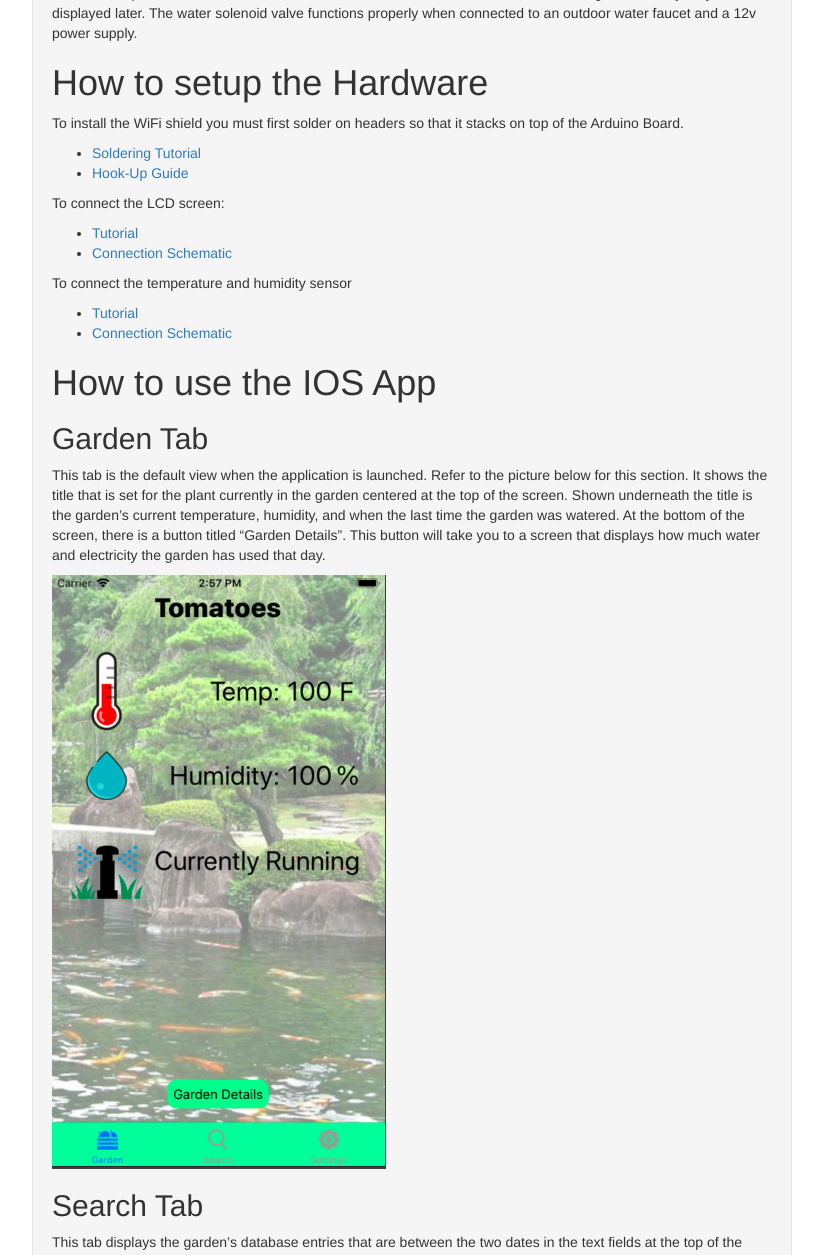
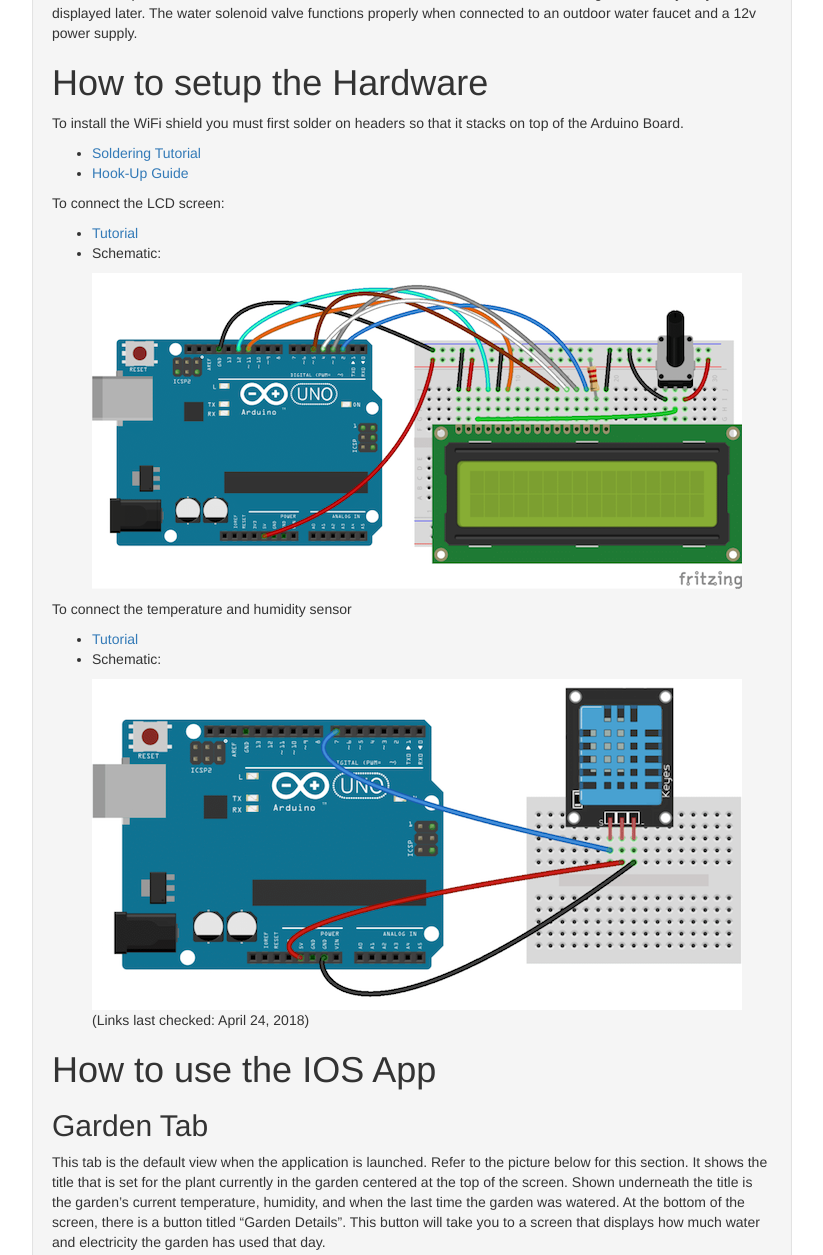
Before and after one commit to rawrool/SmartGarden, a Node server app: page /userMan in a window 1280 px wide. Shown: the part 758-2013 px from the top of the page, without its empty margins (38-861 px from the left). Run offline with Node 20, Linux system fonts and the light colour scheme; some libraries are stand-ins or nearby versions.

Commit message:
Added schematics directly to user manual page. Added note of when the last time the links were checked.

```diff
--- a/views/userMan.ejs
+++ b/views/userMan.ejs
@@ -84,7 +84,8 @@
                     <a href="http://www.circuitbasics.com/how-to-set-up-an-lcd-display-on-an-arduino/">Tutorial</a>
                 </li>
                 <li>
-                    <a href="http://www.circuitbasics.com/wp-content/uploads/2015/03/Arduino-LCD-1024x498.png">Connection Schematic</a>
+                    <p>Schematic:</p>
+                    <img src="Arduino-LCD-Schematic.png" alt="lcd_schematics">
                 </li>
             </ul>
             <p>
@@ -96,8 +97,10 @@
                     ">Tutorial</a>
                 </li>
                 <li>
-                    <a href="http://www.circuitbasics.com/wp-content/uploads/2015/10/Arduino-DHT11-Tutorial-3-Pin-DHT11-Wiring-Diagram-1024x521.png">Connection Schematic</a>
+                        <p>Schematic:</p>
+                        <img src="Arduino-Temp-Schematic.png" alt="temp_schematics">
                 </li>
+                <p>(Links last checked: April 24, 2018)</p>
             </ul>
             <h1>How to use the IOS App</h1>
             <h2>Garden Tab</h2>
```
Also changed, not shown: public/Arduino-LCD-Schematic.png (added), public/Arduino-Temp-Schematic.png (added), 1 other file.
